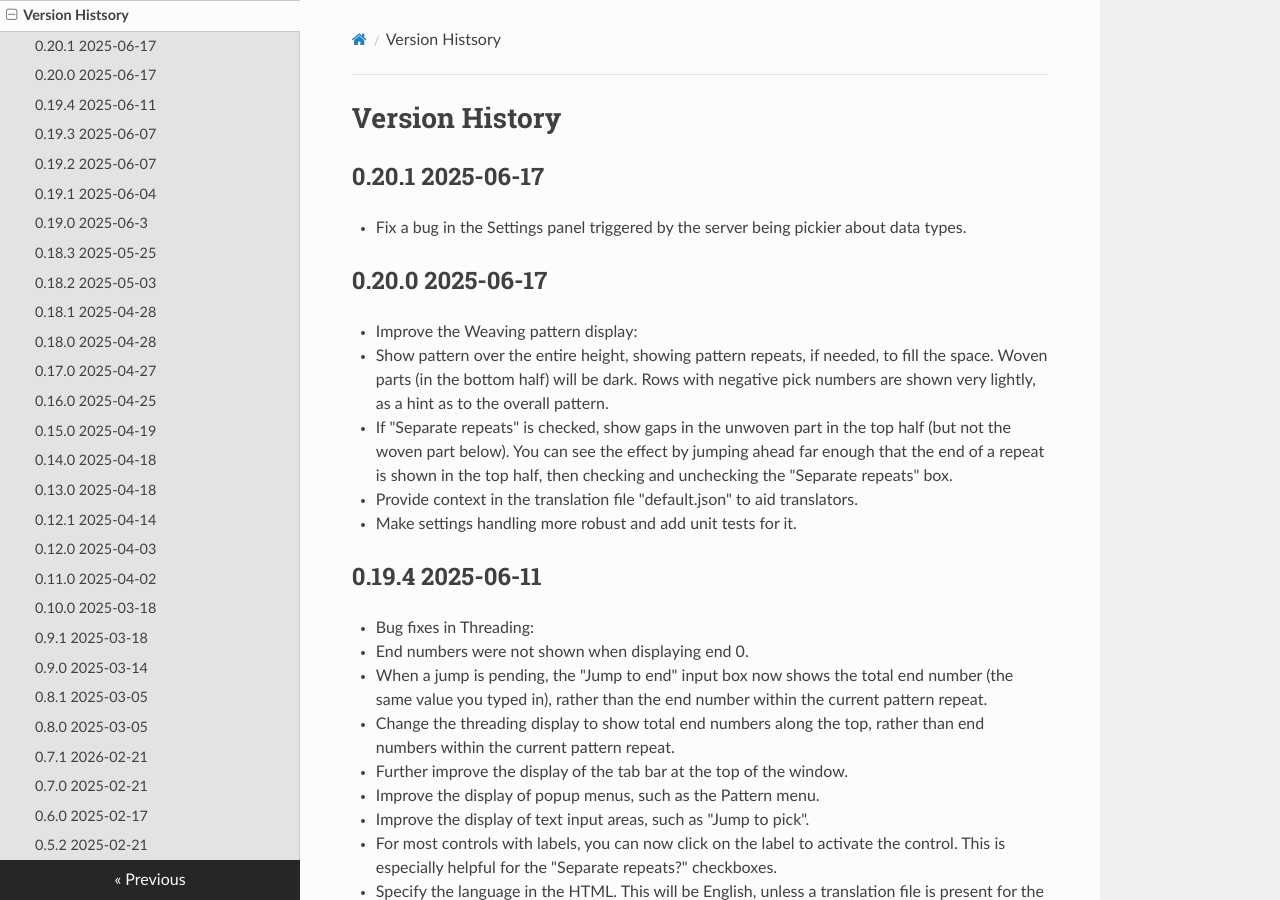
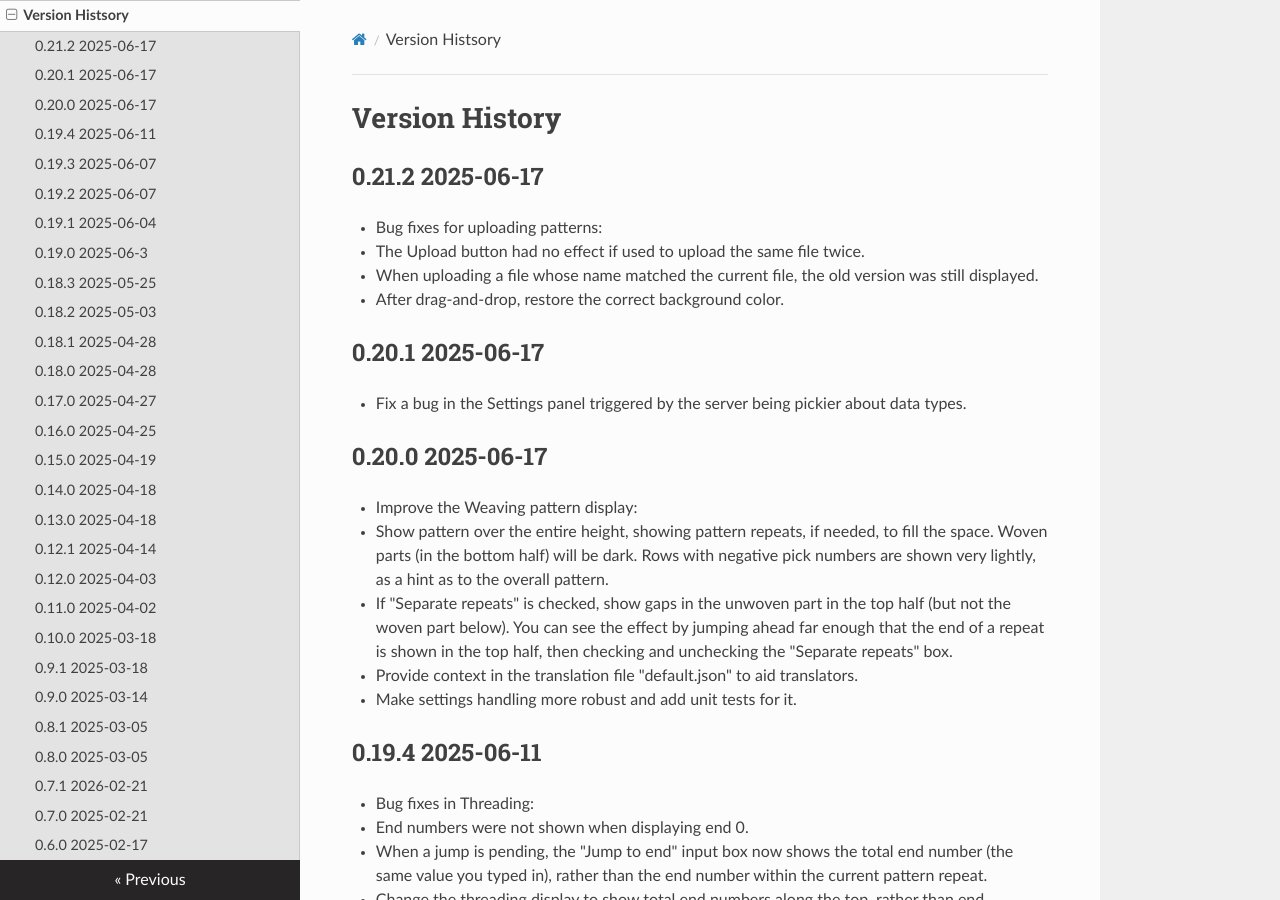
Before and after one commit to r-owen/base_loom_server, an MkDocs documentation site: the page built from docs/version_history.md, in a window 1280 px wide and 900 px high. Built offline with MkDocs 1.6.1, drawn with Linux system fonts in a browser that asks for light colours; nearby versions of some CDN libraries.

Commit message:
Update the version history

```diff
--- a/docs/version_history.md
+++ b/docs/version_history.md
@@ -1,4 +1,13 @@
 # Version History
+
+## 0.21.2 2025-06-17
+
+* Bug fixes for uploading patterns:
+
+  * The Upload button had no effect if used to upload the same file twice.
+  * When uploading a file whose name matched the current file, the old version was still displayed.
+
+* After drag-and-drop, restore the correct background color.
 
 ## 0.20.1 2025-06-17
 
```
